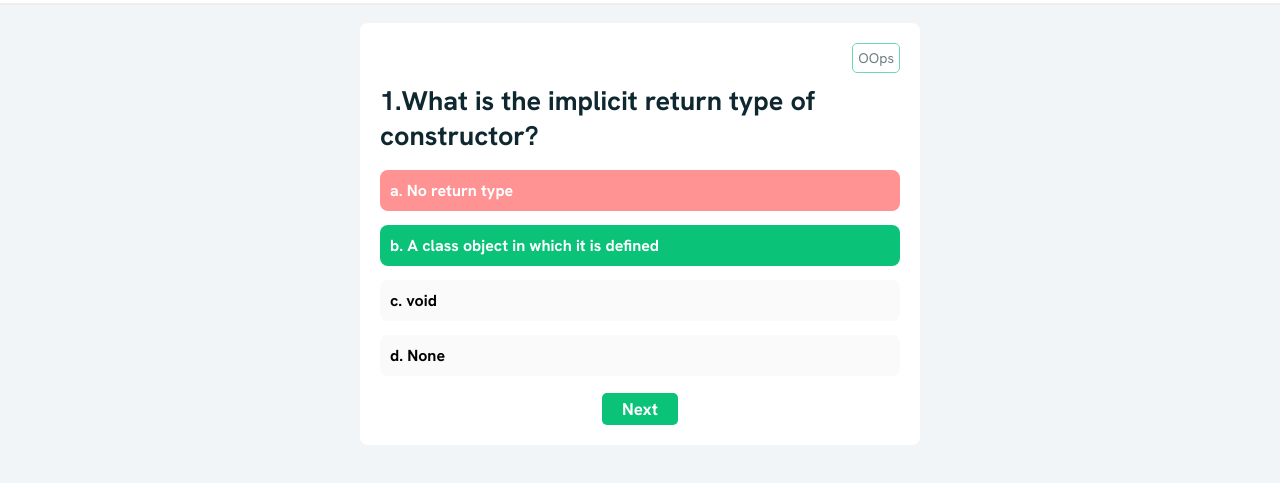
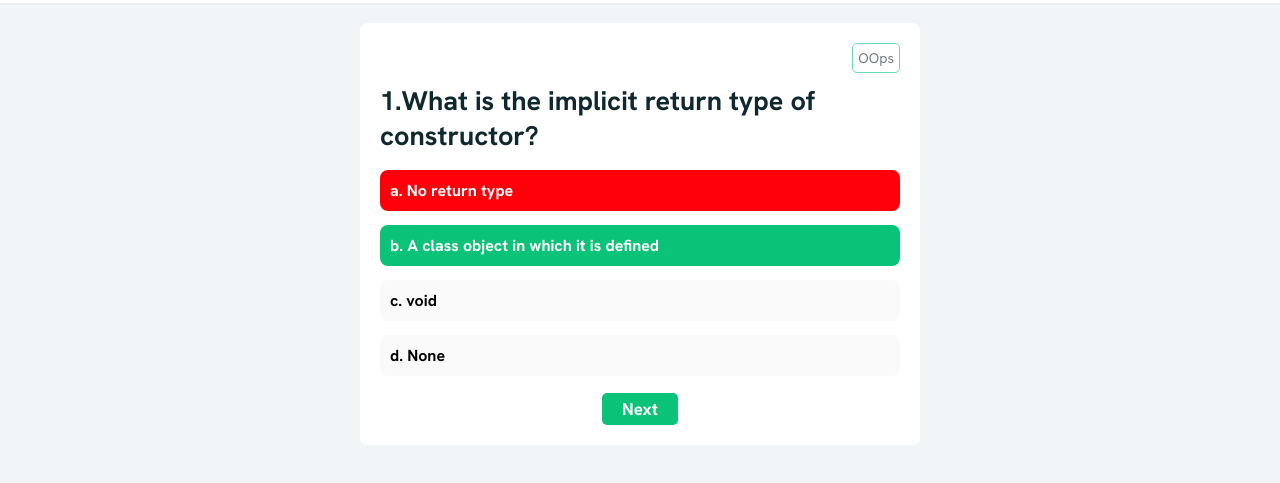
Before and after one commit to sukhmancode/QUIZApp, a plain HTML site: page OOPs.html in a window 1280 px wide. Both pictures are taken after a click on the button "a. No return type". Shown: the part 75-558 px from the top of the page. Drawn offline with Linux system fonts and the light colour scheme.

Commit message:
bugs fix

```diff
--- a/DSA/java.css
+++ b/DSA/java.css
@@ -120,7 +120,7 @@ button{
     font-weight: 700;
 }
 .Incorrect{
-    background: #ff9393;
+    background: rgba(255, 0, 10);
     color:#fff;
     font-weight: 700;
 }
--- a/backend/backend.css
+++ b/backend/backend.css
@@ -121,7 +121,7 @@ button{
     font-weight: 700;
 }
 .Incorrect{
-    background: #ff9393;
+    background: rgba(255, 0, 10);
     color:#fff;
     font-weight: 700;
 }
--- a/frontend/frontend.css
+++ b/frontend/frontend.css
@@ -120,7 +120,7 @@ button{
     font-weight: 700;
 }
 .Incorrect{
-    background: #ff9393;
+    background: rgba(255, 0, 10);
     color:#fff;
     font-weight: 700;
 }@media screen and (max-width:450px){
--- a/oops/OOps.css
+++ b/oops/OOps.css
@@ -120,7 +120,7 @@ button{
     font-weight: 700;
 }
 .Incorrect{
-    background: #ff9393;
+    background: rgba(255, 0, 10);
     color:#fff;
     font-weight: 700;
 }
--- a/python/python.css
+++ b/python/python.css
@@ -120,7 +120,7 @@ button{
     font-weight: 700;
 }
 .Incorrect{
-    background: #ff9393;
+    background: rgba(255, 0, 10);
     color:#fff;
     font-weight: 700;
 }
```
